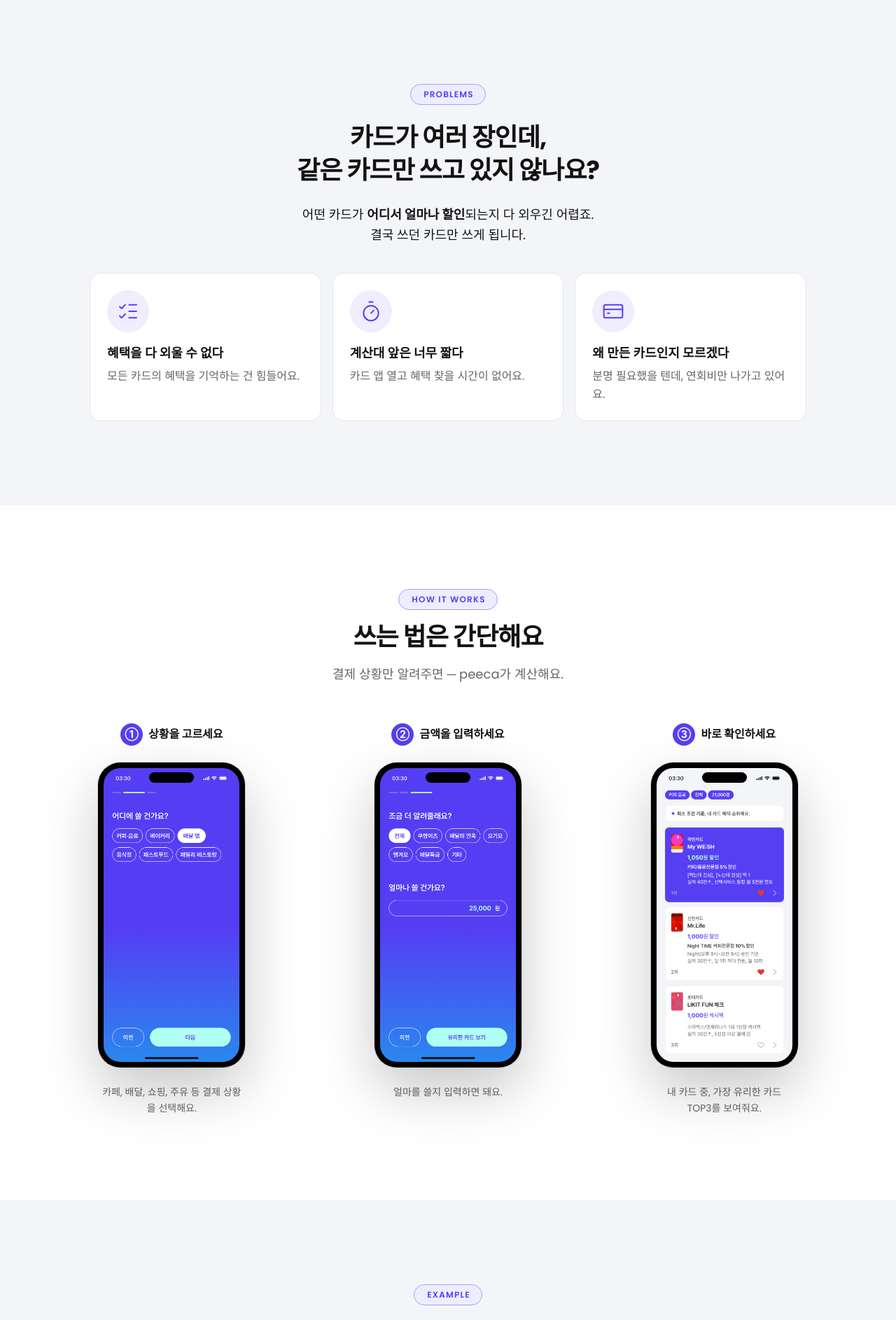
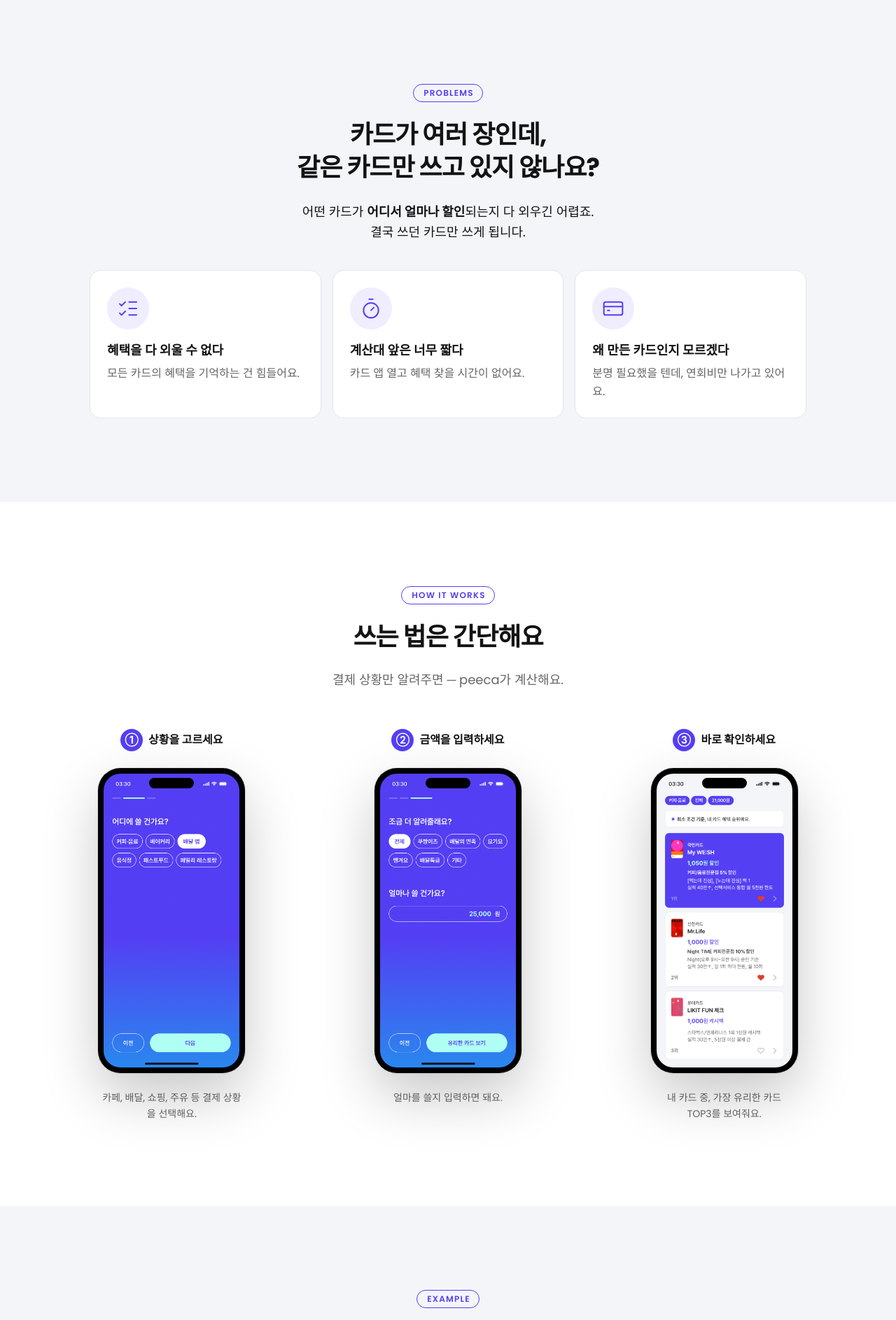
Before and after one commit to arcoa-kr/peeca-web, a React (Vite) app: page / in a window 1280 px wide. Shown: the part 800-2687 px from the top of the page at 70% size. Built offline with nearby package versions, Linux system fonts and the light colour scheme; a web font is replaced by a local one.

Commit message:
헤드 칩 디자인 수정

```diff
--- a/src/sections/Example.jsx
+++ b/src/sections/Example.jsx
@@ -84,11 +84,10 @@ export default function Example() {
         initial={{ opacity: 0, y: 24 }}
         animate={inView ? { opacity: 1, y: 0 } : {}}
         transition={{ duration: 0.6, ease: [0.22, 1, 0.36, 1] }}
-        className="flex flex-col items-center gap-10 w-full"
-      >
+        className="flex flex-col items-center gap-10 w-full">
         {/* 헤드라인 */}
-        <div className="flex flex-col items-center gap-4">
-          <span className="text-xs font-semibold tracking-widest uppercase pl-4.5 pr-4 py-1.5 rounded-full bg-(--color-alt) text-(--color-primary) border border-(--color-primary-light)">
+        <div className="flex flex-col items-center gap-6">
+          <span className="text-xs font-semibold tracking-widest uppercase pl-3.5 pr-3 py-1 rounded-full text-(--color-primary) border-1 border-(--color-primary)">
             Example
           </span>
           <h2 className="text-[1.75rem] sm:text-[2.25rem] font-bold tracking-tight text-(--color-text-1)">
--- a/src/sections/FAQ.jsx
+++ b/src/sections/FAQ.jsx
@@ -76,8 +76,8 @@ export default function FAQ() {
         className="flex flex-col items-center gap-10 w-full"
       >
         {/* 헤드라인 */}
-        <div className="flex flex-col items-center gap-4">
-          <span className="text-xs font-semibold tracking-widest uppercase pl-4.5 pr-4 py-1.5 rounded-full text-(--color-primary) border-1 border-(--color-primary)">
+        <div className="flex flex-col items-center gap-6">
+          <span className="text-xs font-semibold tracking-widest uppercase pl-3.5 pr-3 py-1 rounded-full text-(--color-primary) border-1 border-(--color-primary)">
             FAQ
           </span>
           <h2 className="text-[1.75rem] sm:text-[2.25rem] font-bold tracking-tight text-(--color-text-1)">
--- a/src/sections/HowItWorks.jsx
+++ b/src/sections/HowItWorks.jsx
@@ -51,11 +51,10 @@ export default function HowItWorks() {
         className="flex flex-col items-center gap-14 w-full"
       >
         {/* 상단 텍스트 */}
-        <div className="flex flex-col items-center gap-4">
+        <div className="flex flex-col items-center gap-6">
           <motion.span
             variants={item}
-            className="text-xs font-semibold tracking-widest uppercase pl-4.5 pr-4 py-1.5 rounded-full bg-(--color-alt) text-(--color-primary) border border-(--color-primary-light)"
-          >
+            className="text-xs font-semibold tracking-widest uppercase pl-3.5 pr-3 py-1 rounded-full text-(--color-primary) border-1 border-(--color-primary)">
             How it works
           </motion.span>
 
--- a/src/sections/Problem.jsx
+++ b/src/sections/Problem.jsx
@@ -48,9 +48,8 @@ export default function Problem() {
         variants={container}
         initial="hidden"
         animate={inView ? 'show' : 'hidden'}
-        className="flex flex-col items-center text-center gap-6 w-full"
-      >
-          <span className="text-xs font-semibold tracking-widest uppercase pl-4.5 pr-4 py-1.5 rounded-full bg-(--color-alt) text-(--color-primary) border border-(--color-primary-light)">
+        className="flex flex-col items-center text-center gap-6">
+          <span className="text-xs font-semibold tracking-widest uppercase pl-3.5 pr-3 py-1 rounded-full text-(--color-primary) border-1 border-(--color-primary)">
             Problems
           </span>
         <motion.h2
--- a/src/sections/SocialProof.jsx
+++ b/src/sections/SocialProof.jsx
@@ -41,11 +41,10 @@ export default function SocialProof() {
         className="flex flex-col items-center gap-12 w-full"
       >
         {/* 헤드라인 */}
-        <div className="flex flex-col items-center gap-4">
+        <div className="flex flex-col items-center gap-6">
           <motion.span
             variants={item}
-            className="text-xs font-semibold tracking-widest uppercase pl-4.5 pr-4 py-1.5 rounded-full bg-(--color-alt) text-(--color-primary) border border-(--color-primary-light)"
-          >
+            className="text-xs font-semibold tracking-widest uppercase pl-3.5 pr-3 py-1 rounded-full text-(--color-primary) border-1 border-(--color-primary)">
             Reviews
           </motion.span>
           <motion.h2
```
